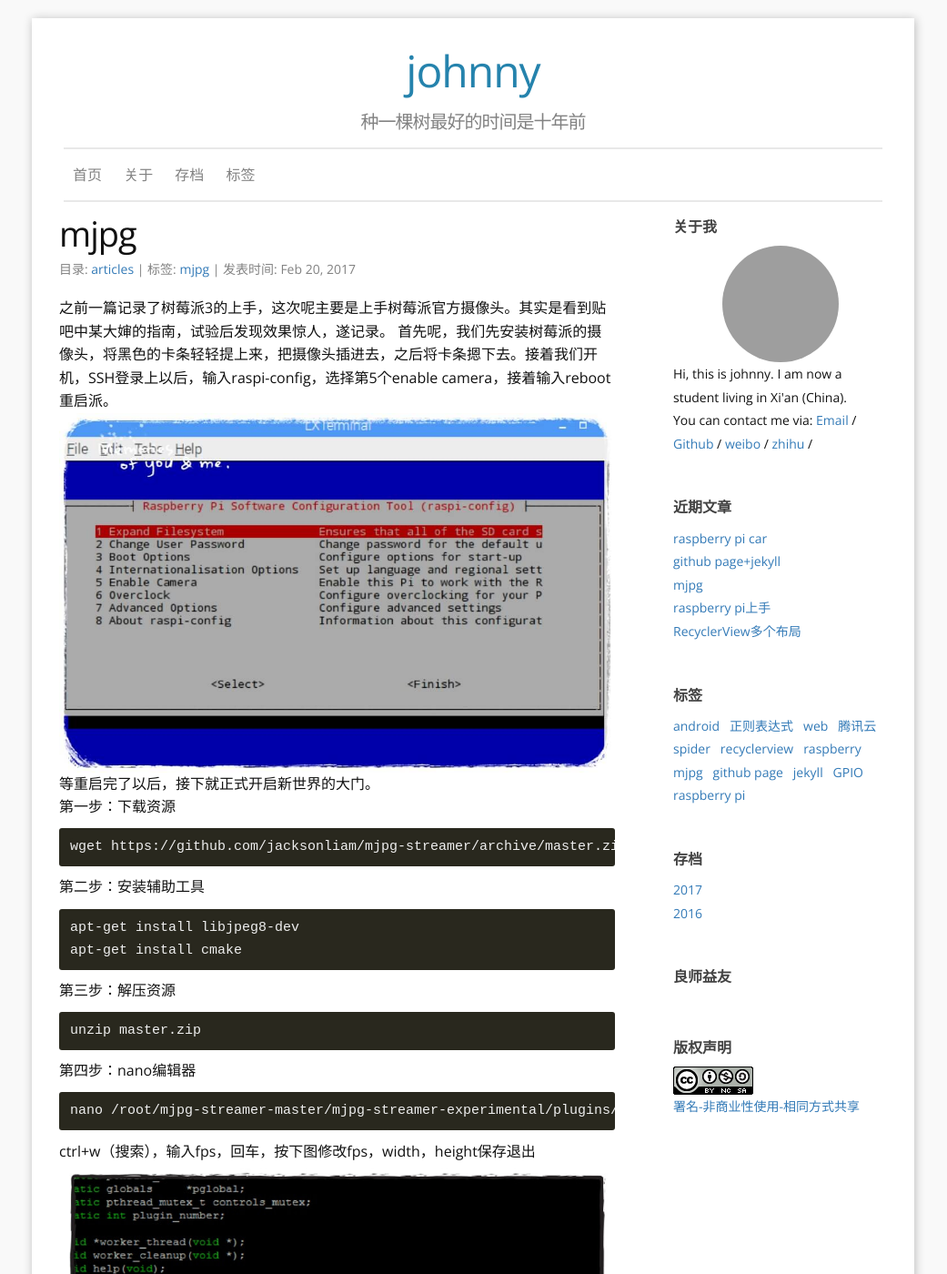
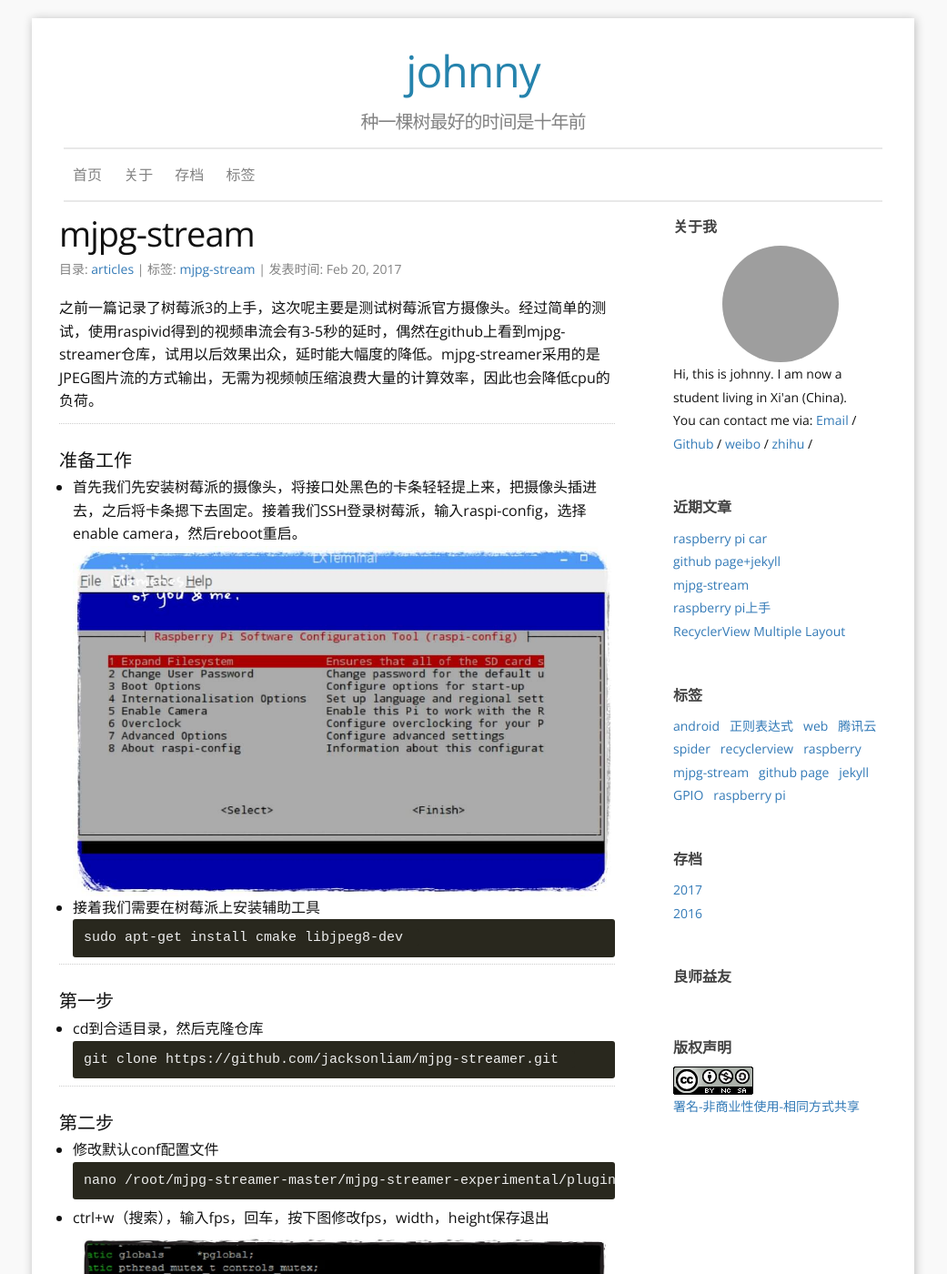
Before and after one commit to cnafan/cnafan.github.io, a Jekyll site: the page built from _posts/2017-02-20-mjpg.md, in a window 1280 px wide and 1400 px high. Shown: the whole window at 91% size, without its empty margins (120-1161 px from the left). Built offline with Jekyll 4.4.1, drawn with Linux system fonts in a browser that asks for light colours; nearby versions of some CDN libraries; a script that is not in the unit is left out; comment, search, counter and statistics services are not loaded; some of the changed text lies outside the part shown; grey boxes are pictures that could not be loaded.

Commit message:
update mjpg-streamer

````diff
--- a/_posts/2017-01-17-recyclerview.md
+++ b/_posts/2017-01-17-recyclerview.md
@@ -1,7 +1,7 @@
 ---
 published: true
 layout: post
-title: RecyclerView多个布局
+title: RecyclerView Multiple Layout
 author: johnny
 category: articles
 tags:
--- a/_posts/2017-02-20-mjpg.md
+++ b/_posts/2017-02-20-mjpg.md
@@ -1,61 +1,72 @@
 ---
 published: true
 layout: post
-title: mjpg
+title: mjpg-stream
 author: johnny
 category: articles
 tags:
-  - mjpg
+  - mjpg-stream
 
 ---
 
-之前一篇记录了树莓派3的上手，这次呢主要是上手树莓派官方摄像头。其实是看到贴吧中某大婶的指南，试验后发现效果惊人，遂记录。
+之前一篇记录了树莓派3的上手，这次呢主要是测试树莓派官方摄像头。经过简单的测试，使用raspivid得到的视频串流会有3-5秒的延时，偶然在github上看到mjpg-streamer仓库，试用以后效果出众，延时能大幅度的降低。mjpg-streamer采用的是JPEG图片流的方式输出，无需为视频帧压缩浪费大量的计算效率，因此也会降低cpu的负荷。
 <!-- more -->
-首先呢，我们先安装树莓派的摄像头，将黑色的卡条轻轻提上来，把摄像头插进去，之后将卡条摁下去。接着我们开机，SSH登录上以后，输入raspi-config，选择第5个enable camera，接着输入reboot重启派。
- ![](/images/mjpg_1.png)
-等重启完了以后，接下就正式开启新世界的大门。
-第一步：下载资源
+
+---------------------------------------
+
+#### 准备工作
+- 首先我们先安装树莓派的摄像头，将接口处黑色的卡条轻轻提上来，把摄像头插进去，之后将卡条摁下去固定。接着我们SSH登录树莓派，输入raspi-config，选择enable camera，然后reboot重启。
+![](/images/mjpg_1.png)
+- 接着我们需要在树莓派上安装辅助工具
 ```
-wget https://github.com/jacksonliam/mjpg-streamer/archive/master.zip
+sudo apt-get install cmake libjpeg8-dev
 ```
-第二步：安装辅助工具
+
+---------------------------------------
+
+#### 第一步
+- cd到合适目录，然后克隆仓库
 ```
-apt-get install libjpeg8-dev
-apt-get install cmake
+git clone https://github.com/jacksonliam/mjpg-streamer.git
 ```
-第三步：解压资源
-```
-unzip master.zip
-```
-第四步：nano编辑器
+
+---------------------------------------
+
+#### 第二步
+- 修改默认conf配置文件
 ```
 nano /root/mjpg-streamer-master/mjpg-streamer-experimental/plugins/input_raspicam/input_raspicam.c
 ```
-ctrl+w（搜索），输入fps，回车，按下图修改fps，width，height保存退出
+- ctrl+w（搜索），输入fps，回车，按下图修改fps，width，height保存退出
 ![](/images/mjpg_2.png)
-第五步：执行make脚本
+
+---------------------------------------
+
+#### 第三步
+- 执行make脚本
 ```
-cd ../../
-make all
+cd mjpg-streamer-experimental
+make
+sudo make install
 ```
-第六步：生成启动脚本
+
+---------------------------------------
+
+#### 启动mjpg-stream
 ```
-cd
-nano jk.sh
+export LD_LIBRARY_PATH=.
+./mjpg_streamer -o "output_http.so -w ./www" -i "input_raspicam.so"
 ```
-将下面两行复制进去
-```
-cd /root/mjpg-streamer-master/mjpg-streamer-experimental
-./mjpg_streamer -i "./input_raspicam.so" -o "./output_http.so -w ./www"
-```
-给脚本写权限
-```chmod 744 jk.sh```
-最后一步：启动mjpg
-```sh jk.sh```
-接下来就是见证奇迹的时刻-在浏览器地址栏输入 http://你的树莓派ip:8080 就会看见下图
+
+---------------------------------------
+
+#### 使用
+
+在浏览器地址栏输入 http://你的树莓派ip:8080 就会看见下图
 ![](/images/mjpg_4.png)
-点击左侧steam ，就可以看见流畅的不像话的视频.
+点击左侧steam ，就可以实时串流播放.
 中间呢还遇到了一些问题，记录下来。当忘记关闭时，且ssh已断，那么当你再次启动脚本是会报错.Bind:Address already in use,如下图.
 ![](/images/mjpg_5.png)
 这个时候我们运行```ps -aux```,查看占用端口的进程.然后 kill 对应的pid
-最后附上原文地址：[http://tieba.baidu.com/p/3981484977](http://tieba.baidu.com/p/3981484977)
+
+最后附上github地址：[mjpg-streamer](https://github.com/jacksonliam/mjpg-streamer)
````
